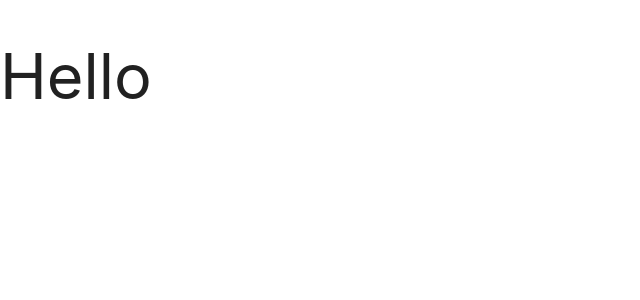
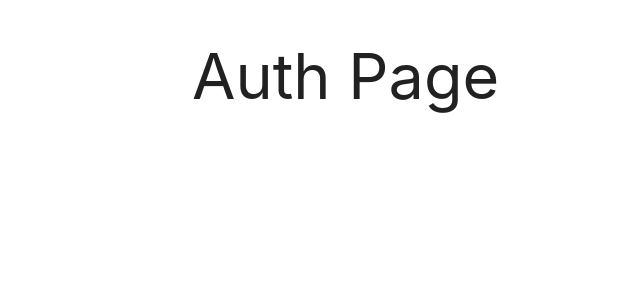
Before and after one commit to mikhalovich/MERN, a React (Create React App) app in the folder client/: page / in a window 1280 px wide. Shown: the top 300 px of the page, without its empty margins (0-640 px from the left). Built offline with nearby package versions, Linux system fonts and the light colour scheme.

Commit message:
Add routes

```diff
--- a/client/package.json
+++ b/client/package.json
@@ -9,6 +9,7 @@
     "materialize-css": "^1.0.0-rc.2",
     "react": "^16.12.0",
     "react-dom": "^16.12.0",
+    "react-router-dom": "^5.1.2",
     "react-scripts": "3.4.0"
   },
   "scripts": {
--- a/client/src/App.js
+++ b/client/src/App.js
@@ -1,11 +1,16 @@
 import React from 'react';
+import { BrowserRouter as Router } from 'react-router-dom';
 import 'materialize-css';
+import { useRoutes } from './routes';
 
 function App() {
+  const routes = useRoutes(false);
   return (
-    <div>
-      <h1>Hello</h1>
-    </div>
+    <Router>
+      <div className="container">
+        {routes}
+      </div>
+    </Router>
   );
 }
 
--- /dev/null
+++ b/client/src/pages/AuthPage.js
@@ -0,0 +1,9 @@
+import React from 'react';
+
+export const AuthPage = () => {
+  return (
+    <div>
+      <h1>Auth Page</h1>
+    </div>
+  )
+}
--- /dev/null
+++ b/client/src/pages/CreatePage.js
@@ -0,0 +1,9 @@
+import React from 'react';
+
+export const CreatePage = () => {
+  return (
+    <div>
+      <h1>Create Page</h1>
+    </div>
+  )
+}
--- /dev/null
+++ b/client/src/pages/DetailPage.js
@@ -0,0 +1,9 @@
+import React from 'react';
+
+export const DetailPage = () => {
+  return (
+    <div>
+      <h1>Detail Page</h1>
+    </div>
+  )
+}
--- /dev/null
+++ b/client/src/pages/LinksPage.js
@@ -0,0 +1,9 @@
+import React from 'react';
+
+export const LinksPage = () => {
+  return (
+    <div>
+      <h1>Links Page</h1>
+    </div>
+  )
+}
--- /dev/null
+++ b/client/src/routes.js
@@ -0,0 +1,34 @@
+import React from 'react';
+import { Switch, Route, Redirect } from 'react-router-dom';
+import { LinksPage } from './pages/LinksPage';
+import { CreatePage } from './pages/CreatePage';
+import { DetailPage } from './pages/DetailPage';
+import { AuthPage } from './pages/AuthPage';
+
+export const useRoutes = isAuthenticated => {
+  if (isAuthenticated) {
+    return (
+      <Switch>
+        <Route path="/links" exact>
+          <LinksPage />
+        </Route>
+        <Route path="/create" exact>
+          <CreatePage />
+        </Route>
+        <Route path="/detail/:id">
+          <DetailPage />
+        </Route>
+        <Redirect to="/create" />
+      </Switch>
+    )
+  }
+
+  return (
+    <Switch>
+      <Route path="/" exact>
+        <AuthPage />
+      </Route>
+      <Redirect to="/" />
+    </Switch>
+  )
+}
```
Also changed, not shown: 1 other file (tests, documents, lock files or other folders).
